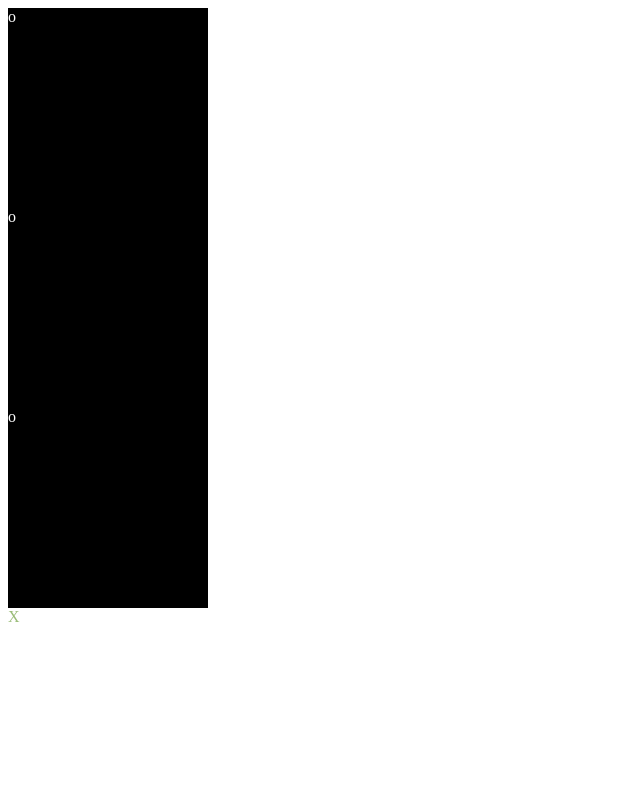
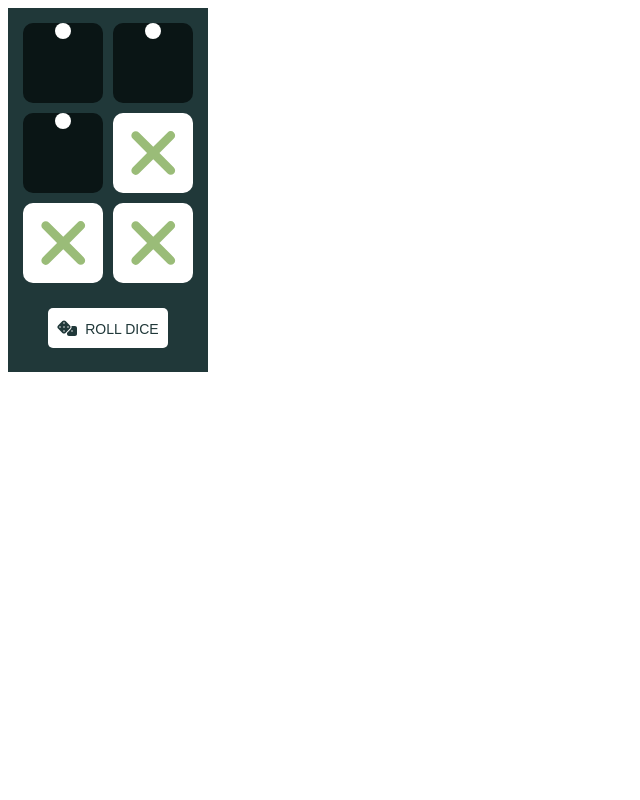
Before and after one commit to ricardovanlaarhoven/time-again, a Vue app: page /dices in a window 1280 px wide. Shown: the top 800 px of the page, without its empty margins (0-640 px from the left). Built offline with nearby package versions, Linux system fonts and the light colour scheme.

Commit message:
Feat: added styling for game dice

```diff
--- a/src/components/BaseDice.vue
+++ b/src/components/BaseDice.vue
@@ -22,7 +22,7 @@ const cssBackgroundColor = computed((): string => {
     return '#FFFFFF';
   }
 
-  return '#000000'
+  return '#0a1515'
 })
 
 const cssForeGroundColor = computed((): string => {
@@ -38,19 +38,32 @@ const cssForeGroundColor = computed((): string => {
 <template>
   <div class="dice" :class="`dice-value--${props.value}} dice-type--${diceType ?? DiceType.number}`">
     <template  v-if="diceType !== DiceType.color">
-      <div v-for="i in props.value" :key="i">o</div>
+      <div v-for="i in props.value" :key="i">
+        <font-awesome-icon class="icon-dot" icon="fa-solid fa-circle" />
+      </div>
     </template>
     <div v-else>
-      X
+      <font-awesome-icon class="icon-x" icon="fa-solid fa-xmark" />
     </div>
   </div>
 </template>
 
 <style lang="scss" scoped>
 .dice {
-  width: 200px;
-  height: 200px;
   background-color: v-bind(cssBackgroundColor);
   color: v-bind(cssForeGroundColor);
+  width: 80px;
+  height: 80px;
+  border-radius: 10px;
+  margin: 5px;
+  float: left;
+  text-align: center;
+
+  &.dice-type--color {
+    .icon-x {
+      font-size: 70px;
+      margin-top: 5px;
+    }
+  }
 }
 </style>
--- a/src/main.ts
+++ b/src/main.ts
@@ -11,9 +11,9 @@ import { library } from '@fortawesome/fontawesome-svg-core'
 import { FontAwesomeIcon } from '@fortawesome/vue-fontawesome'
 
 /* import specific icons */
-import { faStar } from '@fortawesome/free-solid-svg-icons'
+import { faStar, faDice, faXmark, faCircle } from '@fortawesome/free-solid-svg-icons'
 
-library.add(faStar)
+library.add(faStar, faDice, faXmark, faCircle)
 
 const app = createApp(App)
 
--- a/src/views/DicesView.vue
+++ b/src/views/DicesView.vue
@@ -21,8 +21,36 @@ function reRollAllDices() {
 </script>
 
 <template>
-  <main>
+  <main id="dice-grid">
     <BaseDice :value="dice.value" :color="dice.color" :dice-type="dice.type" v-for="dice in dices"/>
-    <button @click="reRollAllDices">Reroll</button>
+    <button @click="reRollAllDices"><font-awesome-icon  class="dice-icon" icon="fa-solid fa-dice" />&nbsp; Roll Dice</button>
   </main>
 </template>
+
+<style scoped lang="scss">
+#dice-grid {
+  background-color: #203839;
+  width: 200px;
+  height: 364px;
+  padding: 10px;
+  box-sizing: border-box;
+
+  button {
+    background-color: #fff;
+    color: #203839;
+    width: 120px;
+    height: 40px;
+    border: none;
+    border-radius: 5px;
+    font-size: 14px;
+    text-transform: uppercase;
+    margin-left: 30px;
+    margin-top: 20px;
+
+    .dice-icon {
+      font-size: 16px;
+      color: #203839;
+    }
+  }
+}
+</style>
```
